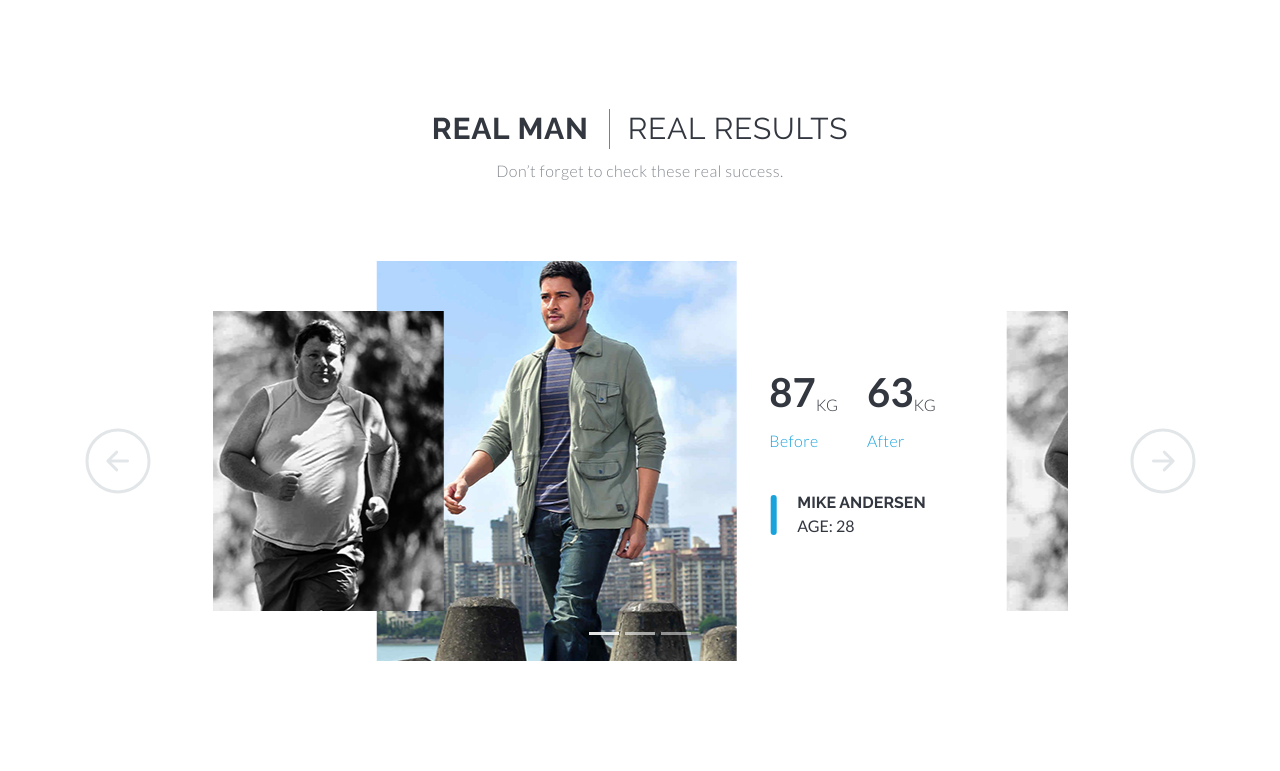
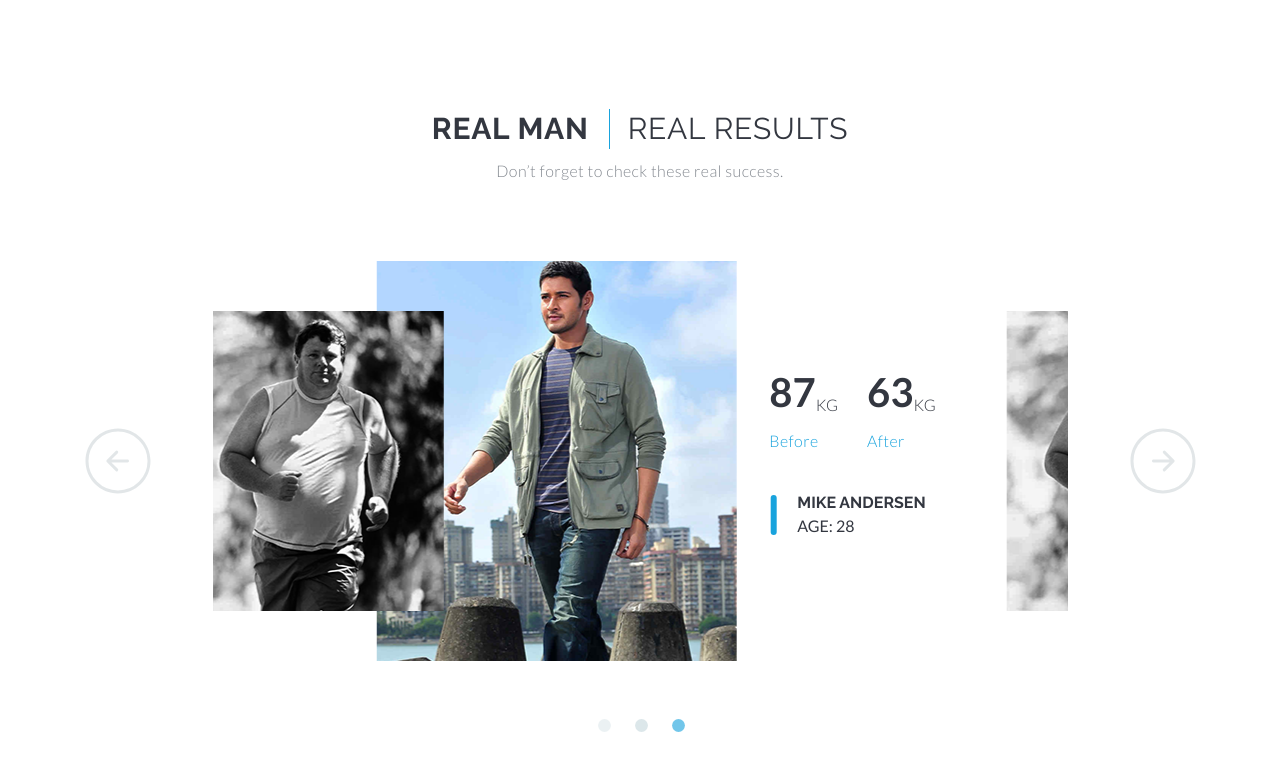
Before and after one commit to rayxxsuzuya/supplement, a plain HTML site: page index.html in a window 1280 px wide. Shown: the part 1992-2763 px from the top of the page. Drawn offline with nearby package versions, Linux system fonts and the light colour scheme.

Commit message:
page-real-man full stylized

```diff
--- a/index.html
+++ b/index.html
@@ -105,8 +105,8 @@
 			</div>
 			<div id="carouselExampleIndicators" class="carousel slide row justify-content-between" data-ride="carousel">
 				<ol class="carousel-indicators">
-				  <li data-target="#carouselExampleIndicators" data-slide-to="0" class="active"></li>
-				  <li data-target="#carouselExampleIndicators" data-slide-to="1"></li>
+				  <li data-target="#carouselExampleIndicators" data-slide-to="0"></li>
+				  <li data-target="#carouselExampleIndicators" data-slide-to="1" class="active"></li>
 				  <li data-target="#carouselExampleIndicators" data-slide-to="2"></li>
 				</ol>
 				<a class="carousel-control-prev col-1 mr-auto" href="#carouselExampleIndicators" role="button" data-slide="prev">
@@ -114,7 +114,7 @@
 					<span class="sr-only"><img src="img/page-real-man-right-arrow.svg" alt=""></span>
 				  </a>
 				<div class="carousel-inner col-9 ml-auto mr-auto">
-				  <div class="carousel-item active">
+				  <div class="carousel-item">
 					  <img src="img/page-real-man-img.png" alt="" class="img-fluid">
 					  <div class="block-info d-inline-block">
 						  <div class="before-block">
@@ -131,7 +131,7 @@
 						  </div>
 					  </div>
 				  </div>
-				  <div class="carousel-item">
+				  <div class="carousel-item active">
 					<img src="img/page-real-man-img.png" alt="" class="img-fluid">
 					<div class="block-info d-inline-block">
 						<div class="before-block">
--- a/sass/style.sass
+++ b/sass/style.sass
@@ -269,6 +269,18 @@ body
 				&::before
 					left: 47.2%
 		.carousel
+			.carousel-indicators
+				bottom: -97px
+				li
+					width: 13px
+					height: 13px
+					background-color: #d8e4e8
+					border-radius: 100%
+					margin-right: 21px
+					&:nth-child(3)
+						margin-right: 0
+				.active
+					background-color: $blue-color
 			.carousel-inner
 				.carousel-item
 					.block-info
```
Also changed, not shown: css/style.css, 1 other file.
